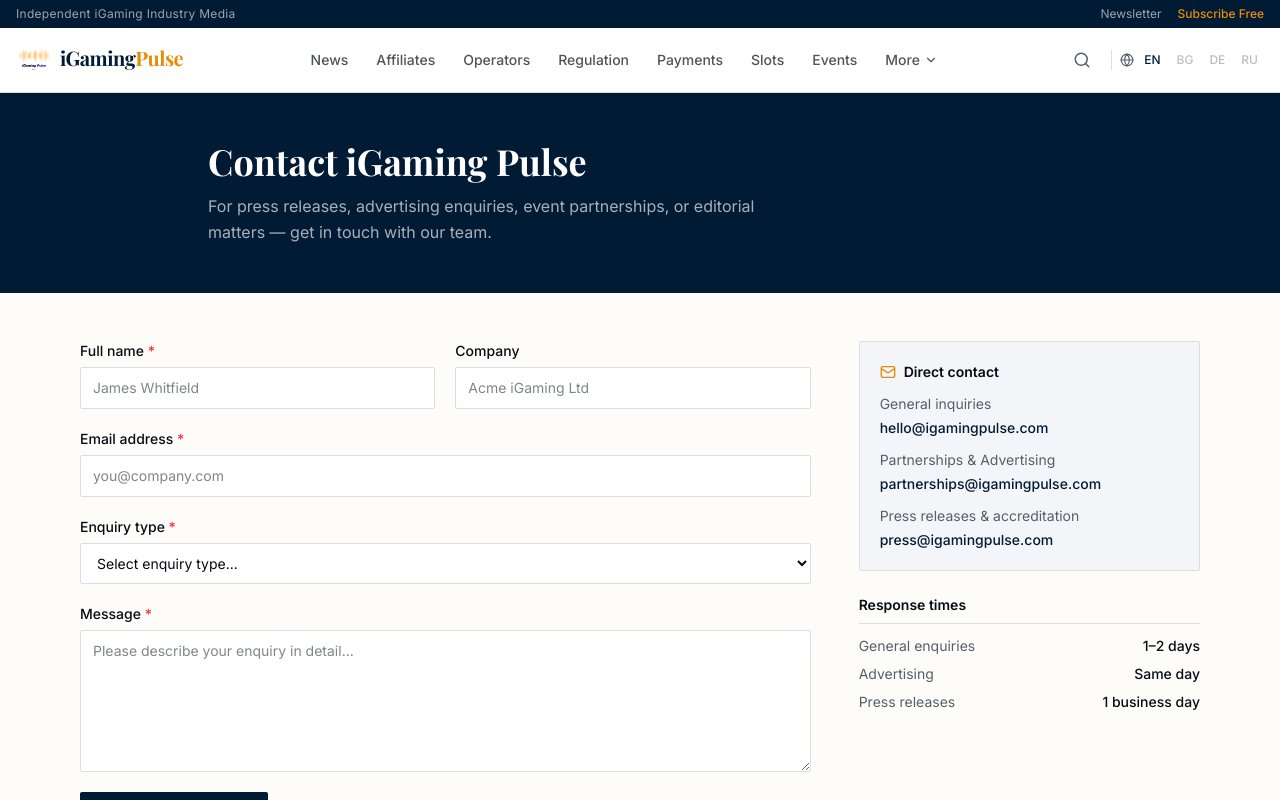
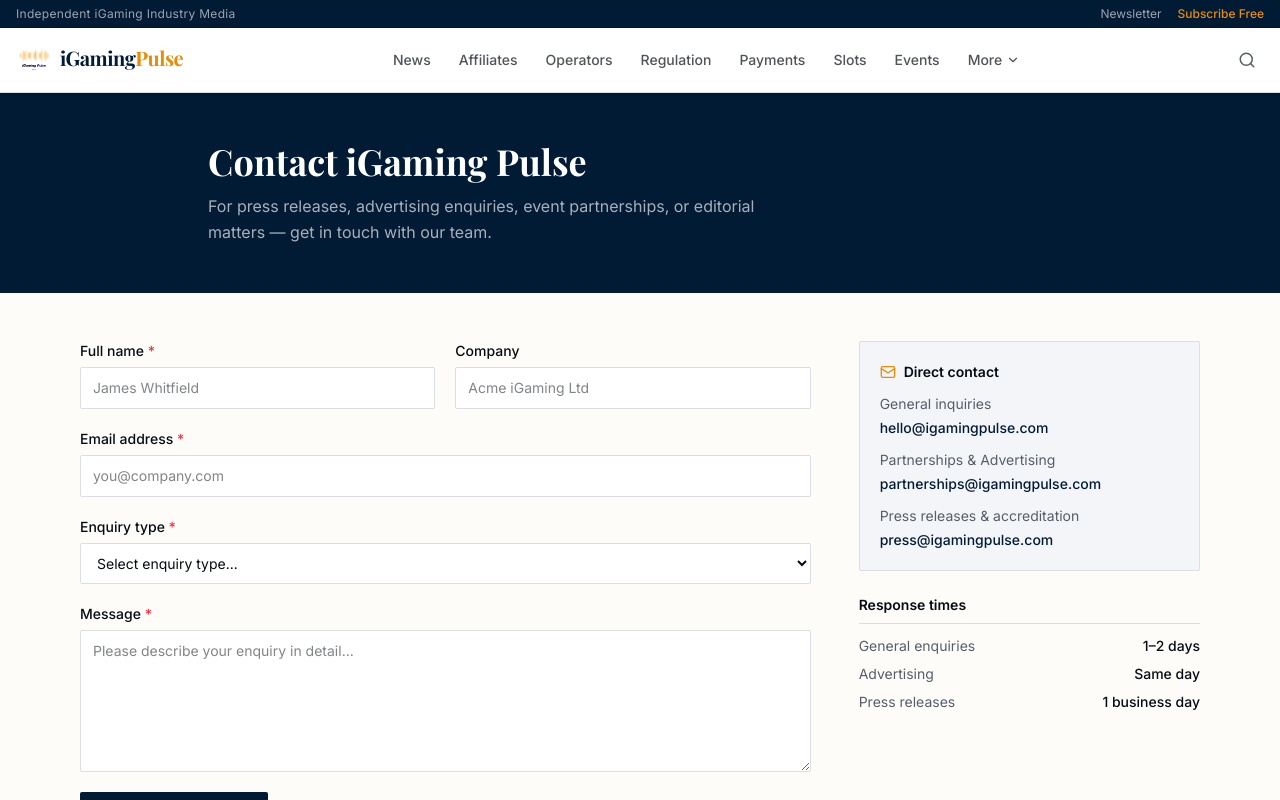
Before and after one commit to Lissik/igaming-news-portal, a Next.js app: page /contact in a window 1280 px wide. Shown: the top 800 px of the page. Built offline with nearby package versions, Linux system fonts and the light colour scheme; a web font is replaced by a local one.

Commit message:
feat: temporarily hide language switcher and mobile menu until localization is ready

```diff
--- a/components/layout/header.tsx
+++ b/components/layout/header.tsx
@@ -169,8 +169,8 @@ export function Header() {
                 </button>
               )}
 
-              {/* Language switcher */}
-              <div className="hidden md:flex items-center gap-1 border-l border-border pl-2 ml-1">
+              {/* Language switcher — hidden until localization is ready */}
+              {/* <div className="hidden md:flex items-center gap-1 border-l border-border pl-2 ml-1">
                 <Globe className="w-3.5 h-3.5 text-muted-foreground" />
                 {LANGUAGES.map((lang) => (
                   <button
@@ -186,7 +186,7 @@ export function Header() {
                     {lang.label}
                   </button>
                 ))}
-              </div>
+              </div> */}
 
               {/* Mobile menu toggle */}
               <button
@@ -223,7 +223,8 @@ export function Header() {
               <Link href="/contact" onClick={() => setMobileOpen(false)} className="py-2.5 px-2 text-sm font-medium text-foreground/70 hover:text-navy">
                 Contact
               </Link>
-              <div className="pt-3 flex items-center gap-2">
+              {/* Mobile language switcher — hidden until localization is ready */}
+              {/* <div className="pt-3 flex items-center gap-2">
                 <Globe className="w-3.5 h-3.5 text-muted-foreground" />
                 <span className="text-xs text-muted-foreground">Languages:</span>
                 {LANGUAGES.map((lang) => (
@@ -234,7 +235,7 @@ export function Header() {
                     {lang.label}
                   </span>
                 ))}
-              </div>
+              </div> */}
             </nav>
           </div>
         )}
```
